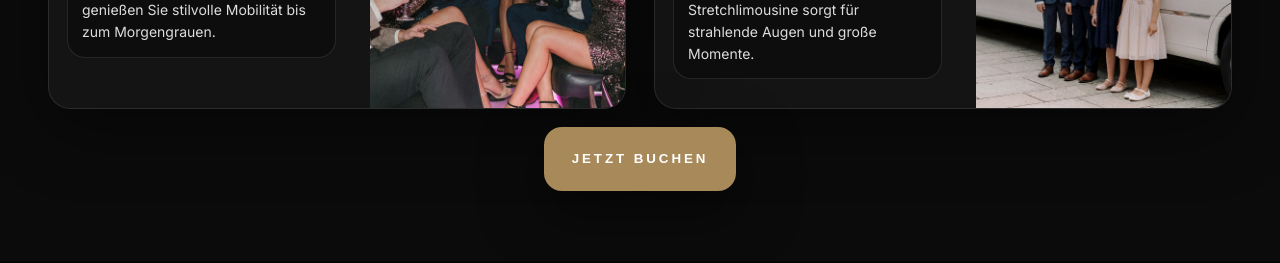
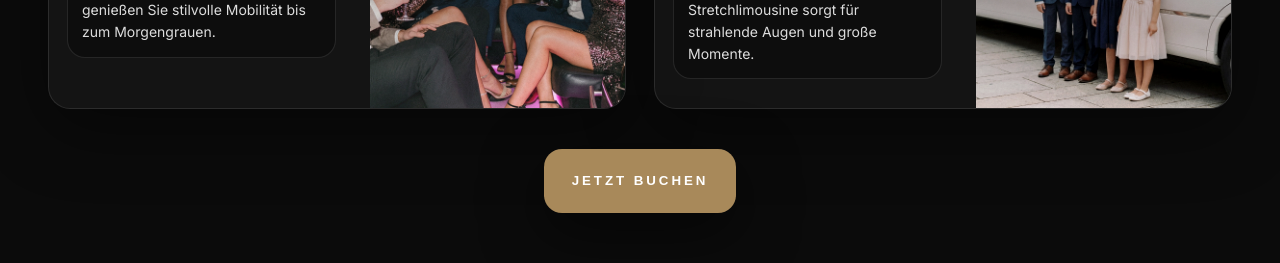
Before and after one commit to LT0PLAY/americanlimousine, a Next.js app: page / in a window 1280 px wide. Shown: the part 3360-3623 px from the top of the page. Built offline with nearby package versions, Linux system fonts and the light colour scheme; grey boxes are pictures that could not be loaded.

Commit message:
Initial project upload

```diff
--- a/src/components/HomeHeroSlider/HomeHeroSlider.module.css
+++ b/src/components/HomeHeroSlider/HomeHeroSlider.module.css
@@ -300,7 +300,7 @@
 .primaryButton:hover {
   filter: brightness(1.12);
   transform: translateY(-1px);
-  box-shadow: 0 12px 30px rgba(177, 18, 18, 0.45);
+  box-shadow: 0 12px 30px #a8895a72;
 }
 
 .primaryButton:active {
--- a/src/components/booking/BookingForm.module.css
+++ b/src/components/booking/BookingForm.module.css
@@ -105,7 +105,7 @@
   border-radius: 999px;
   display: grid;
   place-items: center;
-  background: rgba(255, 255, 255, 0.07);
+  background: rgba(255, 255, 255, 0.108);
   border: 1px solid rgba(255, 255, 255, 0.10);
   color: rgba(255, 255, 255, 0.9);
 }
@@ -214,7 +214,7 @@
 .input:focus,
 .textarea:focus {
   border-color: #a8895a;
-  box-shadow: 0 0 0 4px rgba(177, 18, 18, 0.12);
+  box-shadow: 0 0 0 4px #a8895a1f;
 }
 
 /* Layout helpers */
--- a/src/components/home/Services.module.css
+++ b/src/components/home/Services.module.css
@@ -165,7 +165,7 @@
 
 /* CTA */
 .ctaRow {
-  margin-top: 18px;
+  margin-top: 40px;
   display: flex;
   justify-content: center;
 }
```
